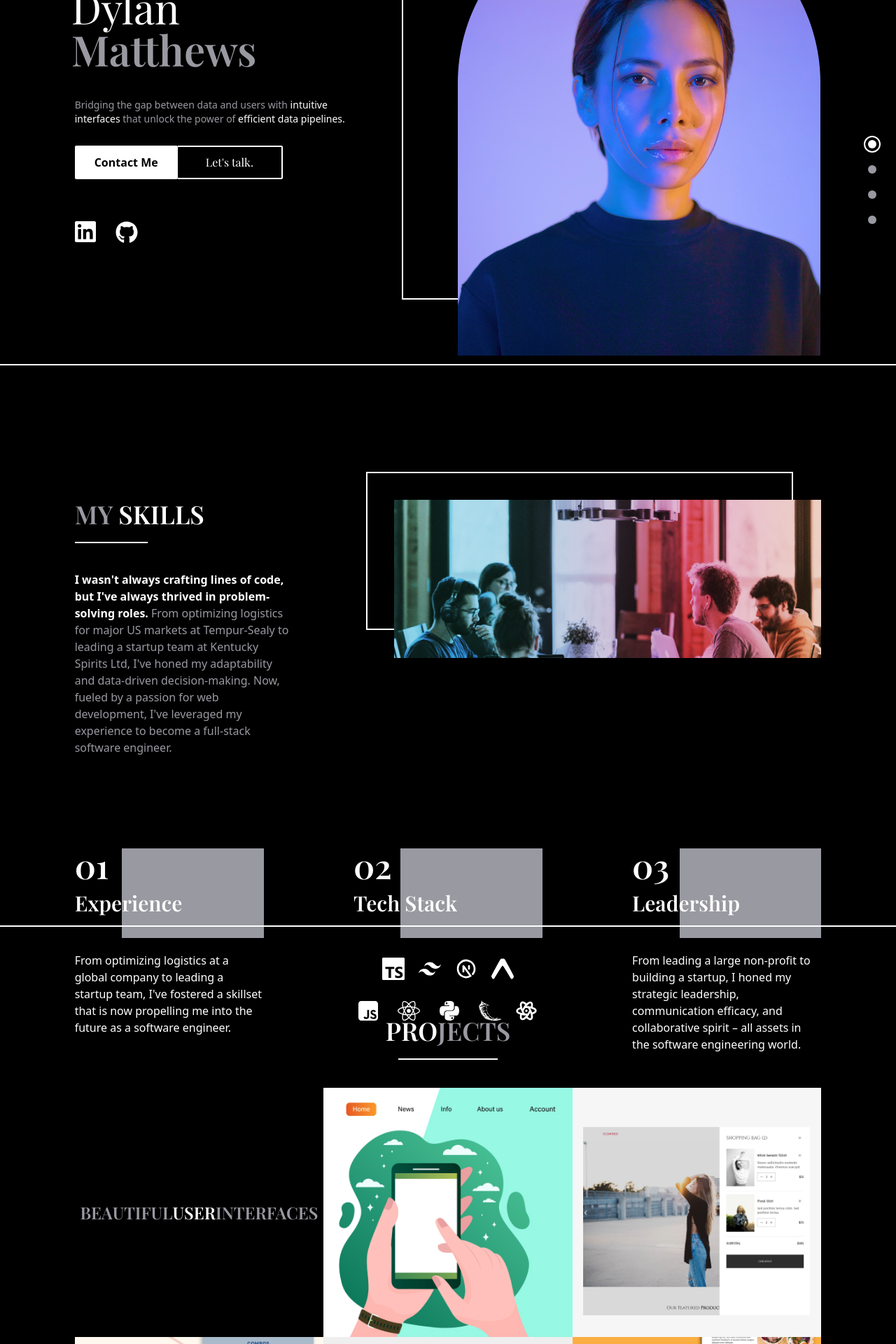
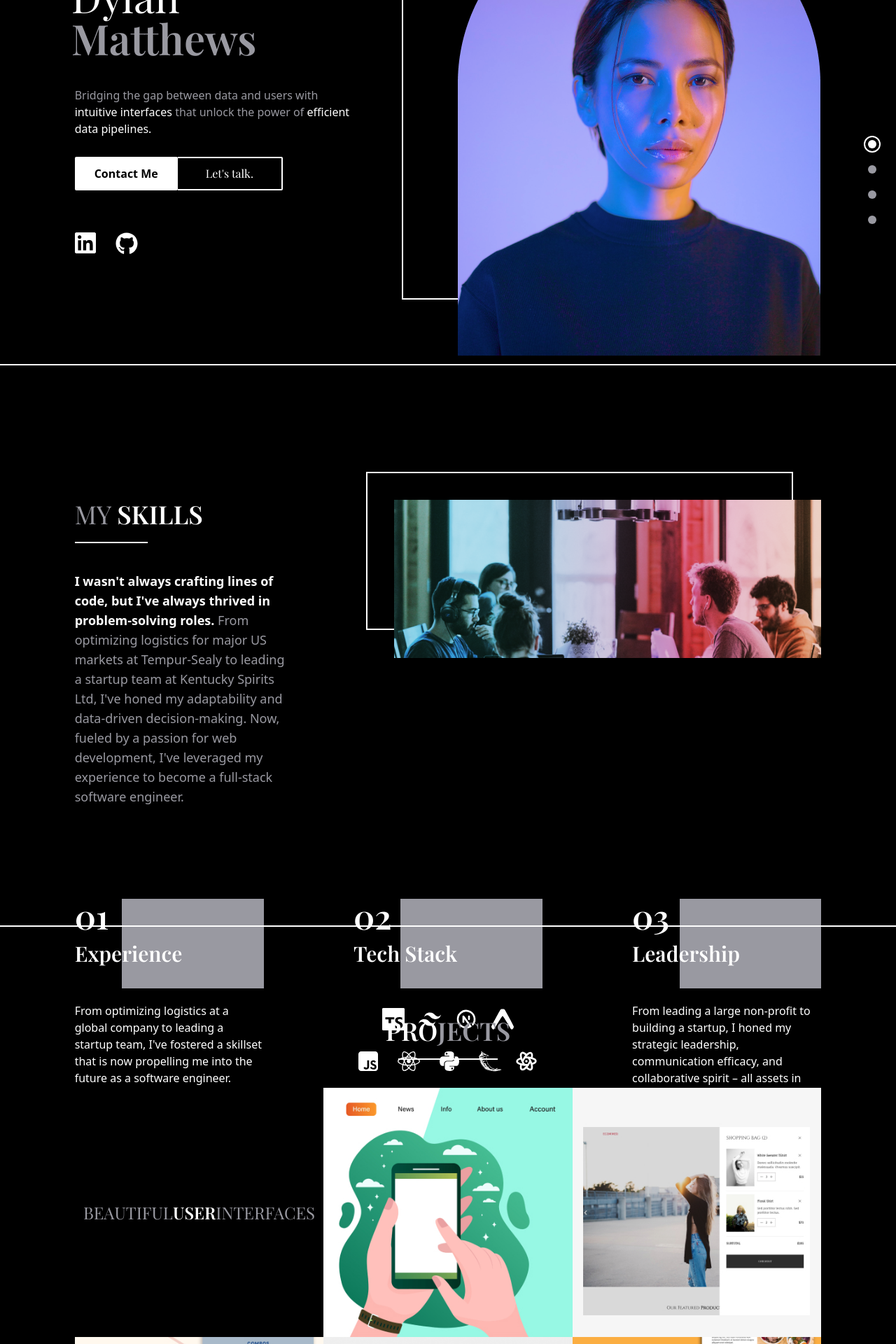
Before and after one commit to DylnMtthws/dylan-portfolio, a React (Create React App) app: page / in a window 1280 px wide. Shown: the part 280-2200 px from the top of the page at 70% size. Built offline with nearby package versions, Linux system fonts and the light colour scheme.

Commit message:
anchorLink on initials

```diff
--- a/package.json
+++ b/package.json
@@ -15,6 +15,7 @@
     "react-dom": "^18.2.0",
     "react-hook-form": "^7.49.3",
     "react-icons": "^5.0.1",
+    "react-router-dom": "^6.22.1",
     "react-scripts": "5.0.1",
     "web-vitals": "^2.1.4"
   },
--- a/src/scenes/Landing.jsx
+++ b/src/scenes/Landing.jsx
@@ -52,7 +52,7 @@ function Landing({ setSelectedPage }) {
               Matthews
             </span>
           </p>
-          <p className="mt-10 mb-7 text-sm text-center md:text-start">
+          <p className="mt-10 mb-7 text-med text-center md:text-start">
             <span className="text-gray">
               Bridging the gap between data and users with
             </span>
--- a/src/scenes/MySkills.jsx
+++ b/src/scenes/MySkills.jsx
@@ -35,11 +35,11 @@ const MySkills = () => {
             visible: { opacity: 1, x: 0 },
           }}
         >
-          <p className="font-playfair font-semibold text-4xl mb-5 text-gray">
-            MY <span className="text-white">SKILLS</span>
+          <p className="font-playfair text-4xl mb-5 text-gray">
+            MY <span className="text-white font-semibold">SKILLS</span>
           </p>
           <LineGradient width="w-1/3" />
-          <p className="mt-10 mb-7 text-gray">
+          <p className="mt-10 mb-7 text-gray text-lg">
             <span className="font-bold text-white">
               I wasn't always crafting lines of code, but I've always thrived in
               problem-solving roles.
--- a/src/scenes/Navbar.jsx
+++ b/src/scenes/Navbar.jsx
@@ -26,7 +26,14 @@ const Navbar = ({ isTopOfPage, selectedPage, setSelectedPage }) => {
   return (
     <nav className={`${navbarBackground} z-40 w-full fixed top-0 py-6`}>
       <div className="flex items-center justify-between mx-auto w-5/6">
-        <h4 className="font-playfair text-3xl font-bold text-white">DM</h4>
+        <h4 className="font-playfair text-3xl font-bold text-white">
+          <AnchorLink
+            href="#home"
+            className="font-playfair text-3xl font-bold text-white"
+          >
+            DM
+          </AnchorLink>
+        </h4>
 
         {/* DESKTOP NAV */}
         {isAboveSmallScreens ? (
--- a/src/scenes/Projects.jsx
+++ b/src/scenes/Projects.jsx
@@ -72,8 +72,9 @@ const Projects = () => {
           variants={container}
         >
           {/* ROW 1 */}
-          <div className="flex justify-center text-center items-center p-10 bg-black max-w-[400px] max-h-[400px] text-2xl font-playfair font-semibold text-gray">
-            BEAUTIFUL <span className="text-white">USER</span> INTERFACES
+          <div className="flex justify-center text-center items-center p-10 bg-black max-w-[400px] max-h-[400px] text-2xl font-playfair  text-gray">
+            BEAUTIFUL <span className="text-white font-semibold">USER</span>{" "}
+            INTERFACES
           </div>
           <Project title="Project 1" />
           <Project title="Project 2" />
@@ -86,8 +87,9 @@ const Projects = () => {
           {/* ROW 3 */}
           <Project title="Project 6" />
           <Project title="Project 7" />
-          <div className="flex justify-center text-center items-center p-10 bg-black max-w-[400px] max-h-[400px] text-2xl font-playfair font-semibold text-gray">
-            ACCESSIBLE<span className="text-white">DATA</span>PIPELINES
+          <div className="flex justify-center text-center items-center p-10 bg-black max-w-[400px] max-h-[400px] text-2xl font-playfair text-gray">
+            ACCESSIBLE<span className="text-white font-semibold">DATA</span>
+            PIPELINES
           </div>
         </motion.div>
       </div>
```
Also changed, not shown: 1 other file (tests, documents, lock files or other folders).
